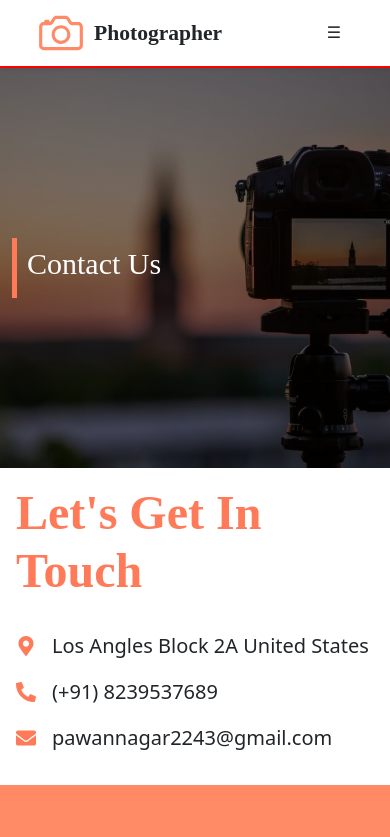
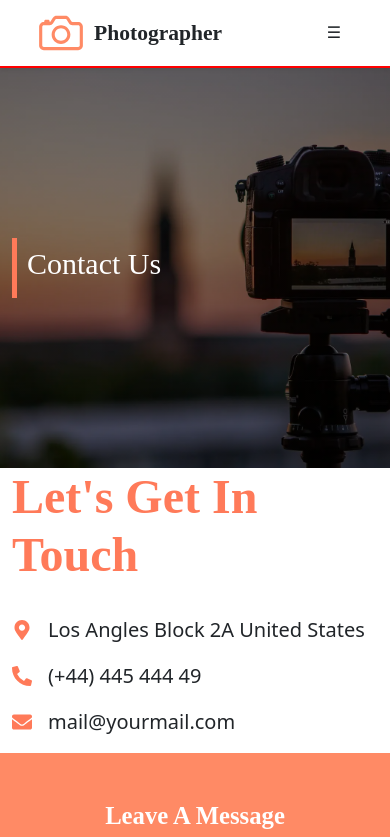
Before and after one commit to pawannagar2243-ctrl/Booking-website, a React (Vite) app in the folder frontend/: page /Contact in a window 390 px wide. Shown: the top 837 px of the page. Built offline with nearby package versions, Linux system fonts and the light colour scheme.

Commit message:
Update Contact.jsx

```diff
--- a/frontend/src/Contact.jsx
+++ b/frontend/src/Contact.jsx
@@ -125,7 +125,7 @@ const handleSubmit = async (e) => {
 
           {/* LEFT SIDE */}
           <div
-            className="col-md-6 d-flex flex-column justify-content-center p-3"
+            className="col-md-6 d-flex flex-column justify-content-center "
             style={{ background: "#ffff" }}
 
           >
@@ -133,7 +133,7 @@ const handleSubmit = async (e) => {
               Let's Get In Touch
             </h2>
 
-            <div className="mt-4 w-100"data-aos="fade-right">
+            <div className="mt-4"data-aos="fade-right">
 
               <p className="d-flex align-items-center gap-3 fs-5">
                 <FaMapMarkerAlt color="#ff7a59" />
@@ -142,12 +142,12 @@ const handleSubmit = async (e) => {
 
               <p className="d-flex align-items-center gap-3 fs-5">
                 <FaPhoneAlt color="#ff7a59" />
-                (+91) 8239537689
+                (+44) 445 444 49
               </p>
 
               <p className="d-flex align-items-center gap-3 fs-5">
-                <FaEnvelope color="#ff7a59"className="" />
-                pawannagar2243@gmail.com
+                <FaEnvelope color="#ff7a59" />
+                mail@yourmail.com
               </p>
 
             </div>
@@ -169,7 +169,7 @@ const handleSubmit = async (e) => {
 
             <form onSubmit={handleSubmit}>
               <div className="row mb-3">
-                <div className="col" data-aos="fade-down"data-aos-delay="100">
+                <div className="col" data-aos="fade-down">
                  <label htmlFor="firstName">First Name</label>
                   <input name="firstName" onChange={handleChange} value={formData.firstName}  className="form-control" />
                 </div>
@@ -218,12 +218,12 @@ const handleSubmit = async (e) => {
 	<section className="map-section">
 	  <div className="container-fluid p-0">
 		<iframe
-			  src="https://www.google.com/maps?q=24.4339432,75.9863679&output=embed"
+		  src="https://www.google.com/maps?q=Griffith+Observatory&output=embed"
+		  loading="lazy"
 		  width="100%"
 		  height="400"
 		  style={{ border: 0 }}
 		  allowFullScreen=""
-			  loading="lazy"
 		></iframe>
 	  </div>
 	</section>
```
Lines whose indentation alone changed are shown as unchanged.
